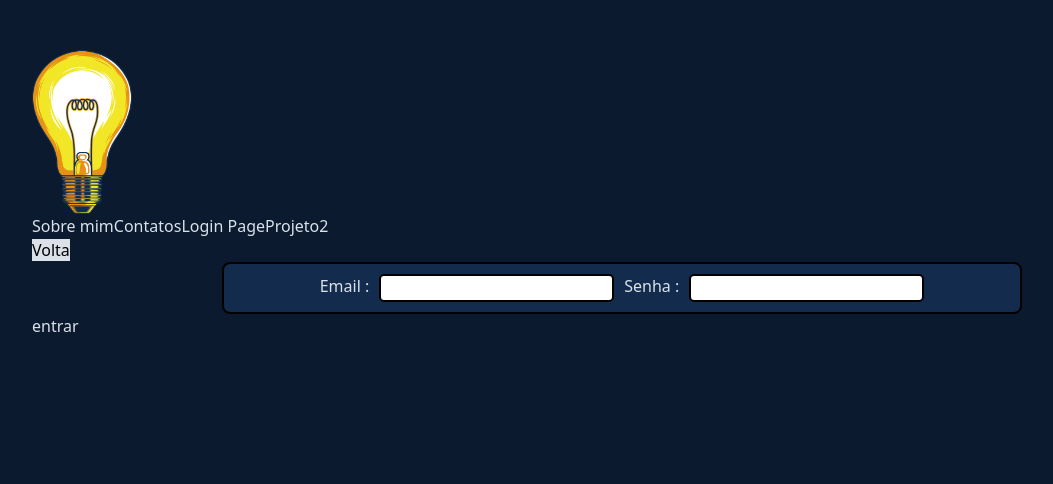
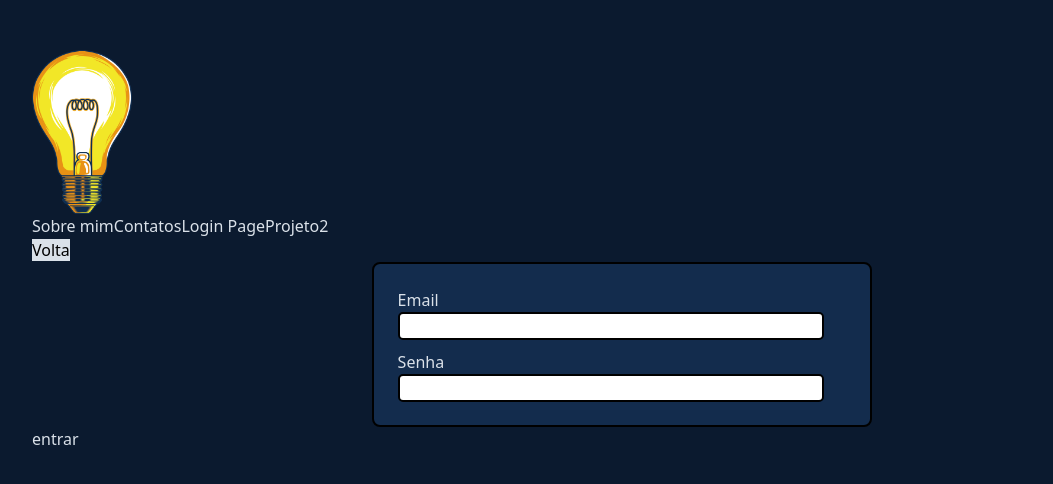
Before and after one commit to LucasMedeirosLuz/curriculo-Public, a Next.js app: page /loginPage in a window 1280 px wide. Shown: the top 484 px of the page, without its empty margins (18-1071 px from the left). Built offline with nearby package versions, Linux system fonts and the light colour scheme.

Commit message:
cssLoginPageRespansivo

```diff
--- a/src/pages/_app.tsx
+++ b/src/pages/_app.tsx
@@ -1,6 +1,7 @@
 
 import { Layout } from '@/components/commons/Layout'
 import '@/styles/globals.css'
+import '@/styles/loginPage.css'
 import type { AppProps } from 'next/app'
 
 export default function App({ Component, pageProps }: AppProps) {
--- a/src/pages/loginPage.tsx
+++ b/src/pages/loginPage.tsx
@@ -21,10 +21,14 @@
         </Link>
       </div>
       <div className="loginContainer">
-        <label htmlFor="Email">Email :</label>
+        <div>
+        <label htmlFor="Email">Email</label>
         <input type="text" id="Email" name="Email" className="inputLogin"/>
-        <label htmlFor="senhaLogin">Senha :</label>
+        </div>
+        <div>
+        <label htmlFor="senhaLogin">Senha</label>
         <input type="password" id="senhaLogin" name="password" className="inputLogin"/>
+        </div>
       </div>
       <div>
         <Link
--- a/src/styles/globals.css
+++ b/src/styles/globals.css
@@ -13,20 +13,3 @@
 
   color: black;
 }
-
-.loginContainer {
-  display: flex;
-  border-radius: 8px;
-  width: 800px;
-  margin: auto;
-  border: 2px solid black;
-  padding: 10px;
-  justify-content: center;
-  gap: 10px;
-  background-color: #132C4D;
-}
-
-.inputLogin {
-  border-radius: 5px;
-  border:2px solid black;
-}
--- /dev/null
+++ b/src/styles/loginPage.css
@@ -0,0 +1,25 @@
+.loginContainer {
+  display: flex;
+  border-radius: 8px;
+  width: 75% ;
+  max-width: 500px;
+  margin: auto;
+  border: 2px solid black;
+  padding: 2%;
+  justify-content: center;
+  gap: 10px;
+  background-color: #132C4D;
+  flex-direction: column;
+}
+
+.inputLogin {
+  color: black;
+  width: 95%;
+  border-radius: 5px;
+  border:2px solid black;
+  display: flex;
+}
+
+.loginButton {
+  display: flex;
+}
```
